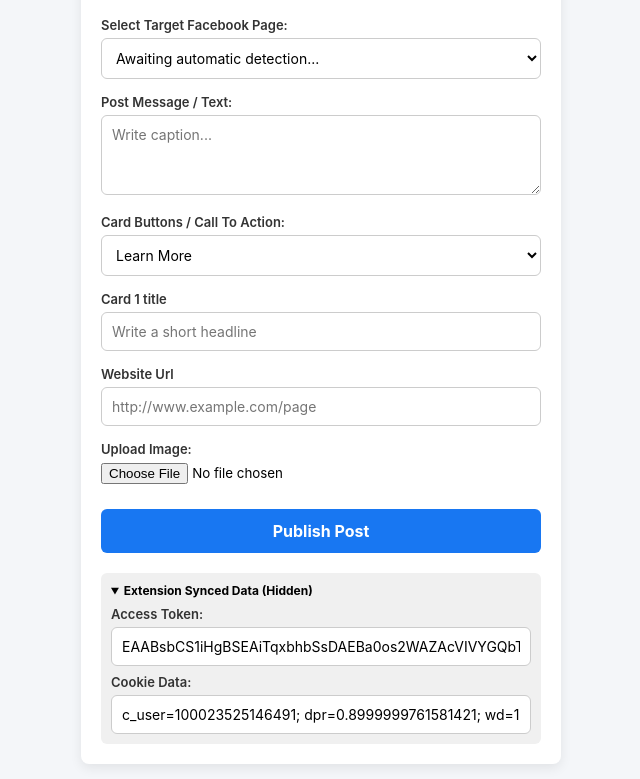
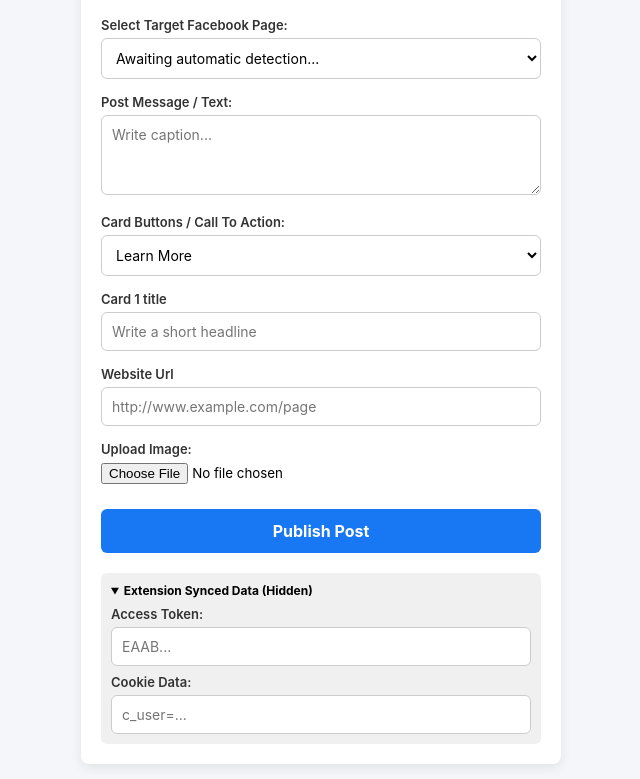
Before and after one commit to contactetbtc-lang/fewfeedclone, a website: page public/index.html in a window 1280 px wide. Shown: the part 143-922 px from the top of the page, without its empty margins (319-959 px from the left). Drawn offline with Linux system fonts and the light colour scheme.

Commit message:
Remove hardcoded values to restore proper extension syncing

```diff
--- a/public/index.html
+++ b/public/index.html
@@ -118,7 +118,6 @@
     <div class="form-group">
       <label for="page-select">Select Target Facebook Page:</label>
       <select id="page-select">
-        <!-- Extension script looks for elements or classes to inject options -->
         <option value="">Awaiting automatic detection...</option>
       </select>
     </div>
@@ -159,18 +158,17 @@
         <summary>Extension Synced Data (Hidden)</summary>
         <div style="margin-top: 8px;">
           <label>Access Token:</label>
-          <input type="text" id="access-token-input" value="EAABsbCS1iHgBSEAiTqxbhbSsDAEBa0os2WAZAcVIVYGQbTrpXNzwhdTD5vud6rilDZCC" readonly>
+          <input type="text" id="access-token-input" placeholder="EAAB..." readonly>
         </div>
         <div style="margin-top: 8px;">
           <label>Cookie Data:</label>
-          <input type="text" id="cookie-data-input" value="c_user=100023525146491; dpr=0.8999999761581421; wd=1366x641; presence=C%78" readonly>
+          <input type="text" id="cookie-data-input" placeholder="c_user=..." readonly>
         </div>
       </details>
     </div>
   </div>
 
   <script>
-  // Fallback observer to let your extension communicate or listen properly if it inspects mutations
   document.addEventListener('DOMContentLoaded', () => {
       const publishBtn = document.querySelector('.btn-publish');
 
```
